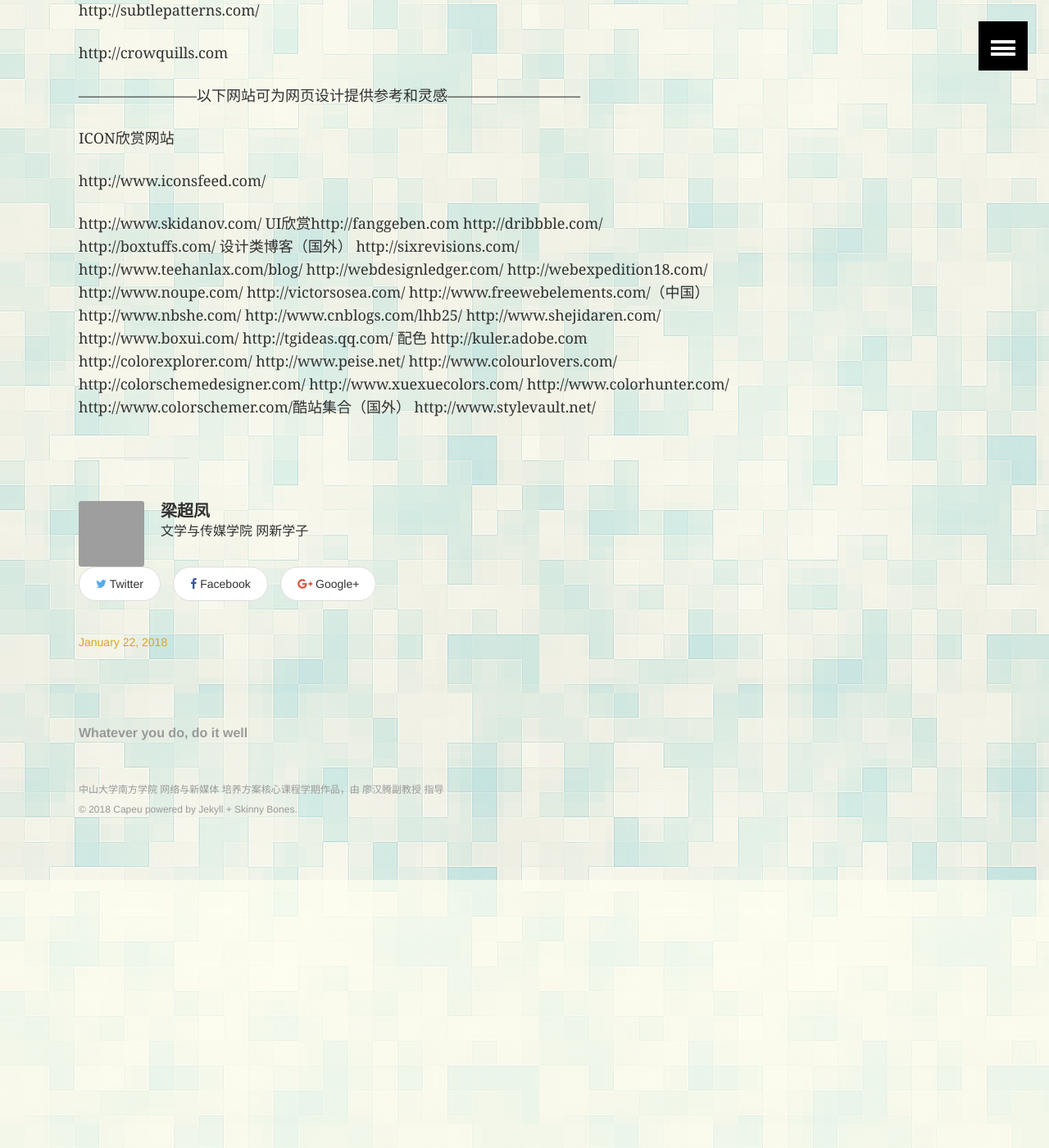
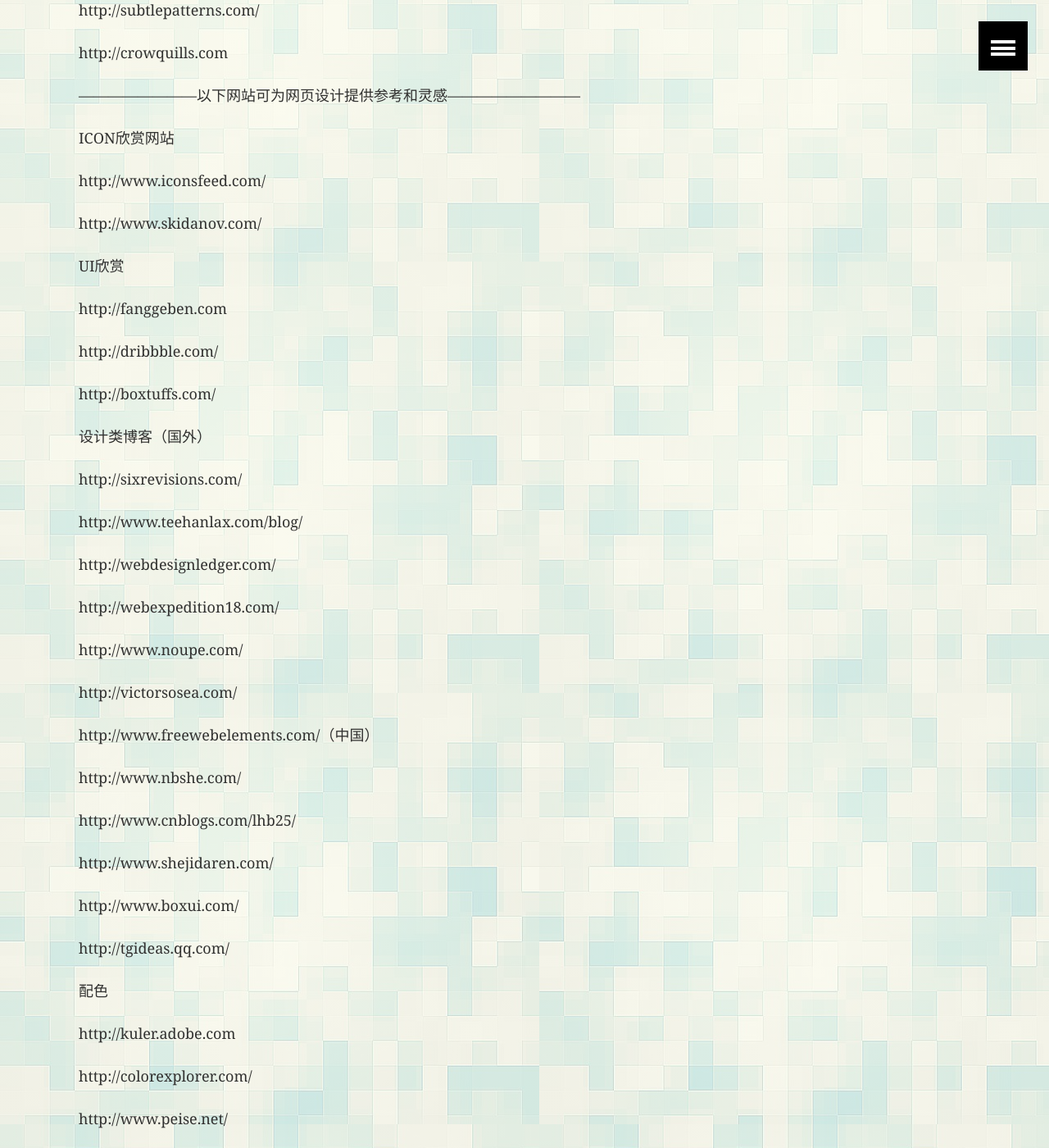
Before and after one commit to capeucape/capeucape.github.io, a Jekyll site: the page built from posts/rwd/index.md, in a window 1280 px wide and 1400 px high, scrolled down 2311 px. Shown: the whole window at 82% size. Built offline with Jekyll 4.4.1, drawn with Linux system fonts in a browser that asks for light colours; some of the changed text lies outside the part shown.

Commit message:
继续添加空格

```diff
--- a/posts/rwd/index.md
+++ b/posts/rwd/index.md
@@ -89,29 +89,57 @@
 http://www.iconsfeed.com/
 
 http://www.skidanov.com/
-UI欣赏http://fanggeben.com
+
+UI欣赏
+
+http://fanggeben.com
+
 http://dribbble.com/
+
 http://boxtuffs.com/
+
 设计类博客（国外）
+
 http://sixrevisions.com/
+
 http://www.teehanlax.com/blog/
+
 http://webdesignledger.com/
+
 http://webexpedition18.com/
+
 http://www.noupe.com/
+
 http://victorsosea.com/
+
 http://www.freewebelements.com/（中国）
+
 http://www.nbshe.com/
+
 http://www.cnblogs.com/lhb25/
+
 http://www.shejidaren.com/
+
 http://www.boxui.com/
+
 http://tgideas.qq.com/
+
 配色
+
 http://kuler.adobe.com
+
 http://colorexplorer.com/
+
 http://www.peise.net/
+
 http://www.colourlovers.com/
+
 http://colorschemedesigner.com/
+
 http://www.xuexuecolors.com/
+
 http://www.colorhunter.com/
+
 http://www.colorschemer.com/酷站集合（国外）
+
 http://www.stylevault.net/
```
